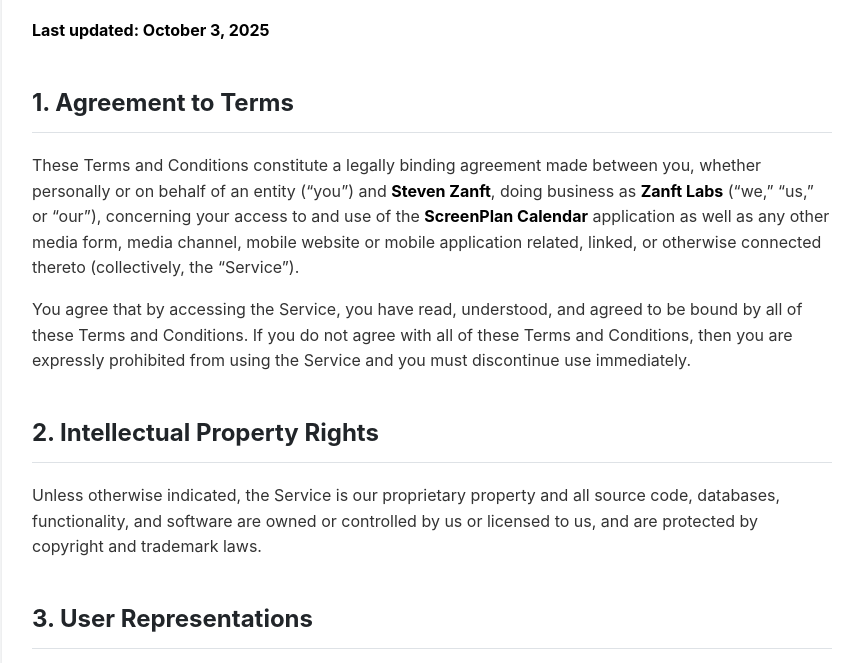
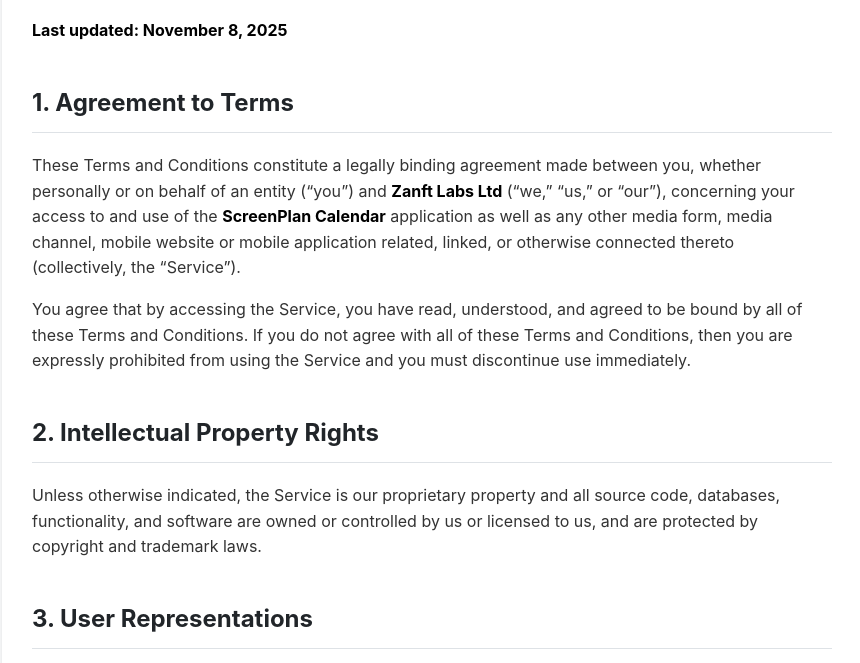
Before and after one commit to EvilDrZ/Zanft-Labs-Digital-Policies, a plain HTML site: page Screenplan-Calendar-Terms-and-Conditions.html in a window 1280 px wide. Shown: the part 137-800 px from the top of the page, without its empty margins (208-1068 px from the left). Drawn offline with Linux system fonts and the light colour scheme.

Commit message:
Update Screenplan-Calendar-Terms-and-Conditions.html
Remove 'Steven Zanft' add 'Ltd'

```diff
--- a/Screenplan-Calendar-Terms-and-Conditions.html
+++ b/Screenplan-Calendar-Terms-and-Conditions.html
@@ -44,10 +44,10 @@
 <body>
     <div class="container">
         <h1>Terms and Conditions for Zanft Labs</h1>
-        <p><strong>Last updated: October 3, 2025</strong></p>
+        <p><strong>Last updated: November 8, 2025</strong></p>
 
         <h2>1. Agreement to Terms</h2>
-        <p>These Terms and Conditions constitute a legally binding agreement made between you, whether personally or on behalf of an entity (“you”) and <strong>Steven Zanft</strong>, doing business as <strong>Zanft Labs</strong> (“we,” “us,” or “our”), concerning your access to and use of the <strong>ScreenPlan Calendar</strong> application as well as any other media form, media channel, mobile website or mobile application related, linked, or otherwise connected thereto (collectively, the “Service”).</p>
+        <p>These Terms and Conditions constitute a legally binding agreement made between you, whether personally or on behalf of an entity (“you”) and <strong>Zanft Labs Ltd</strong> (“we,” “us,” or “our”), concerning your access to and use of the <strong>ScreenPlan Calendar</strong> application as well as any other media form, media channel, mobile website or mobile application related, linked, or otherwise connected thereto (collectively, the “Service”).</p>
         <p>You agree that by accessing the Service, you have read, understood, and agreed to be bound by all of these Terms and Conditions. If you do not agree with all of these Terms and Conditions, then you are expressly prohibited from using the Service and you must discontinue use immediately.</p>
 
         <h2>2. Intellectual Property Rights</h2>
```
